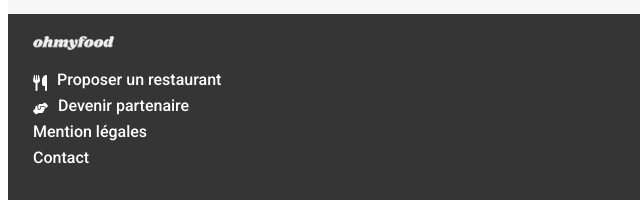
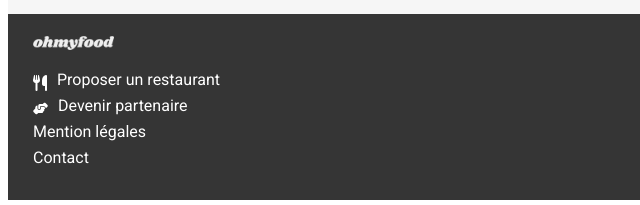
Before and after one commit to maximelabonde/Ohmyfood, a website: page index.html in a window 1280 px wide. Shown: the part 2253-2458 px from the top of the page, 0-640 px from the left. Drawn offline with Linux system fonts and the light colour scheme; a web font is replaced by a local one.

Commit message:
Modification du footer

```diff
--- a/index.html
+++ b/index.html
@@ -112,14 +112,14 @@
     <div class="footer__link">
       <div class="footer__link__logo">
         <i class="fa-solid fa-utensils"></i>
-        <h4>Proposer un restaurant</h4>
+        <a href="#">Proposer un restaurant</a>
       </div>
       <div class="footer__link__logo">
         <i class="fa-solid fa-handshake-angle fa-xs"></i>
-        <h4>Devenir partenaire</h4>
+        <a href="#">Devenir partenaire</a>
       </div>
-      <h4>Mention légales</h4>
-      <h4>Contact</h4>
+      <a href="#">Mention légales</a>
+      <a href="">Contact</a>
     </div>
   </footer>
 </body>
--- a/sass/home.scss
+++ b/sass/home.scss
@@ -192,6 +192,8 @@ a {
         padding-bottom: 16px;
     }
     &__link {
+        display: flex;
+        flex-direction: column;
         &__logo {
             display: flex;
             align-items: center;
@@ -199,7 +201,7 @@ a {
                 padding-right: 10px;
             }
         }
-        h4 {
+        a {
             margin: 0;
             padding-bottom: 7px;
         }
```
Also changed, not shown: assets/css/style.css, 1 other file.
